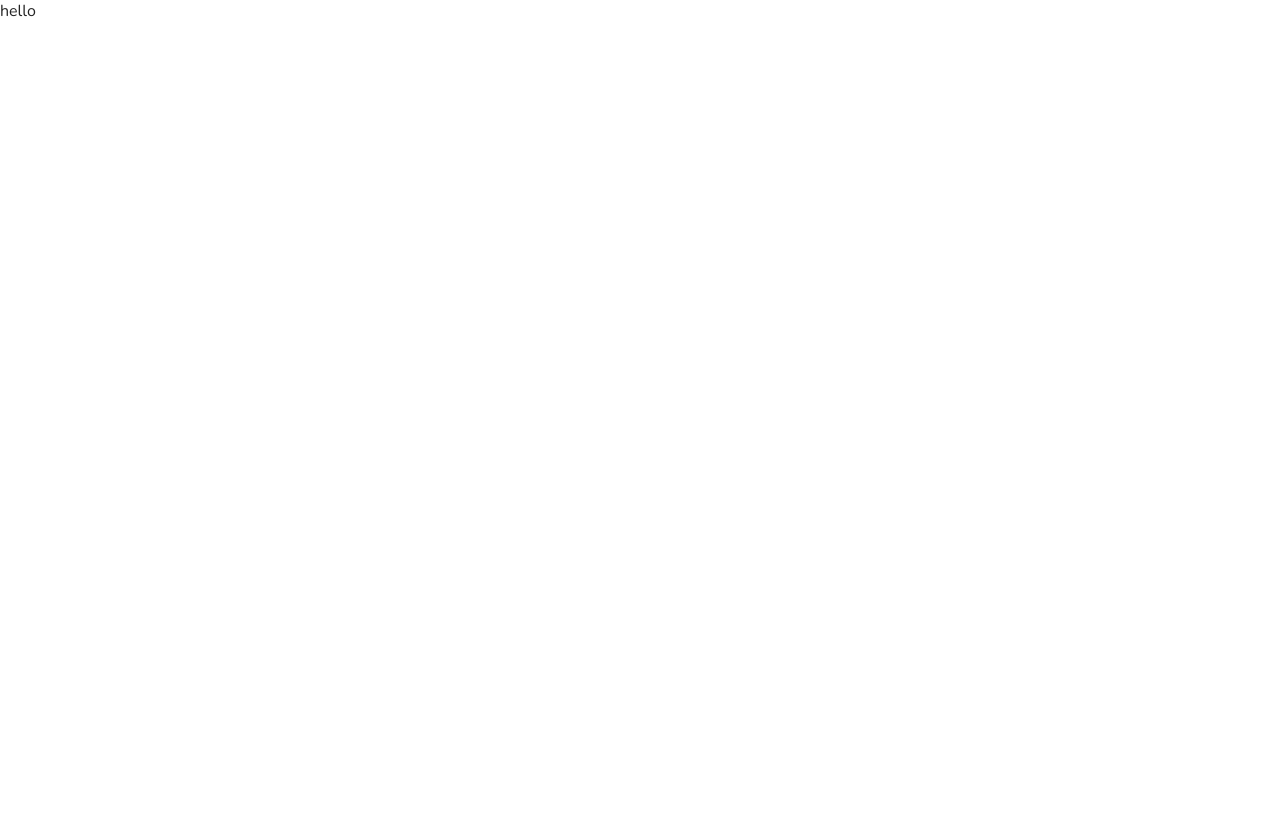
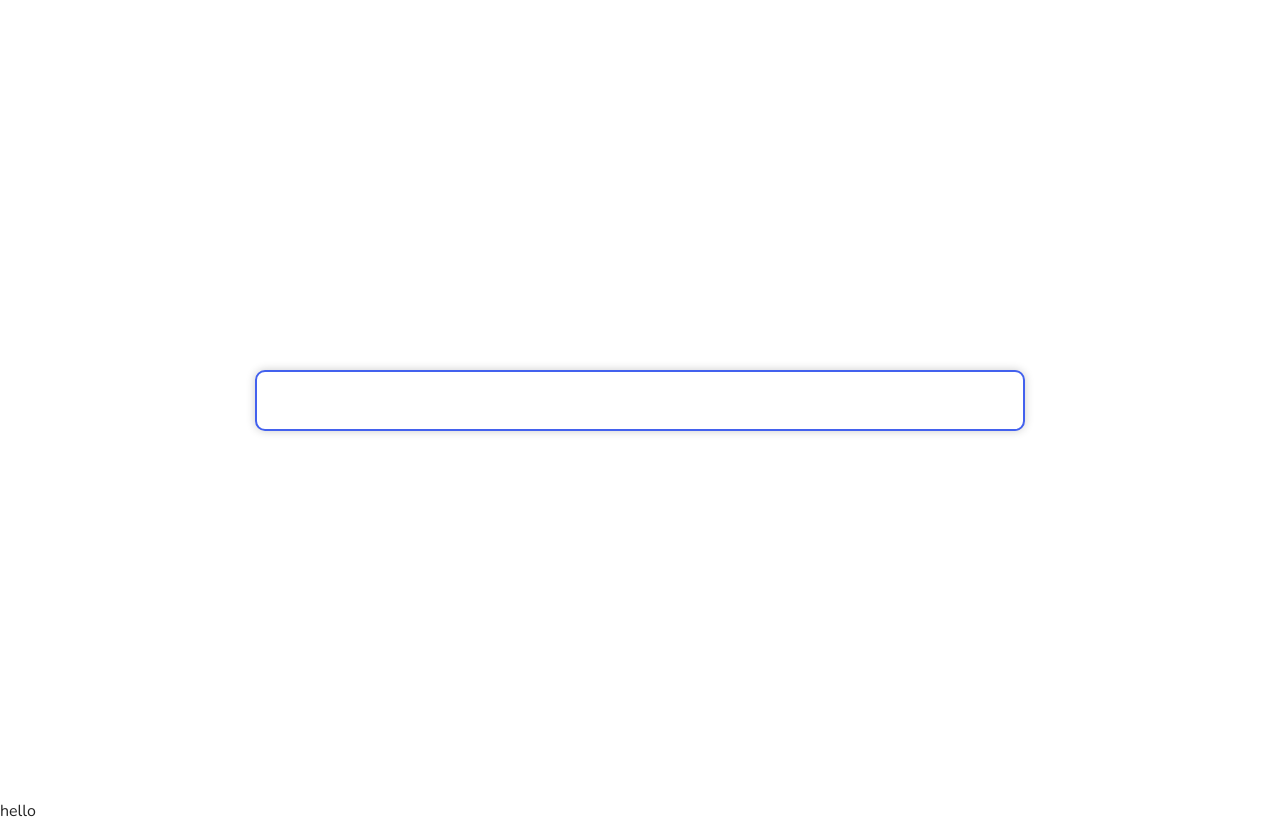
Before and after one commit to ummesadeka/Next-weather, a Next.js app: page / in a window 1280 px wide. Before the commit the page ends 800 px from the top, so only its background shows below. Built offline with nearby package versions, Linux system fonts and the light colour scheme.

Commit message:
Search box

```diff
--- /dev/null
+++ b/components/SearchBox.js
@@ -0,0 +1,42 @@
+import React from 'react'
+import cities from "../lib/city.list.json";
+
+export default function SearchBox() {
+    const [ query, setQuery ] = React.useState("");
+    const [ results, setResults ] = React.useState([]);
+
+    const onChange = (e) => {
+        const { value } = e.target;
+        setQuery(value);
+
+        let matchingCities = [];
+
+        if (value.length > 3)  {
+            for (let city of cities) {
+                if (matchingCities.length >= 5) {
+                    break;
+                }
+
+                const match = city.name.toLowerCase().startsWith(value.toLowerCase());
+
+                if (match) {
+                    matchingCities.push(city)
+                }
+            }
+       }
+    //    console.log(matchingCities);
+       return setResults(matchingCities);
+
+    }
+    return (
+        <div className='search'>
+            <input
+              type="text"
+              value={query}
+              onChange={onChange}
+            />
+
+            {/*  */}
+        </div>
+    )
+}
--- a/pages/index.js
+++ b/pages/index.js
@@ -1,9 +1,20 @@
 import Head from 'next/head'
+import SearchBox from '../components/SearchBox'
 
 
 export default function Home() {
   return (
     <div >
+      <Head>
+        <title> Next Weather</title>
+      </Head>
+
+      <div className="home">
+        <div className="container">
+          <SearchBox placeholder="Search for a city"/>
+          {/*  */}
+        </div>
+      </div>
       hello
     </div>
   )
```
